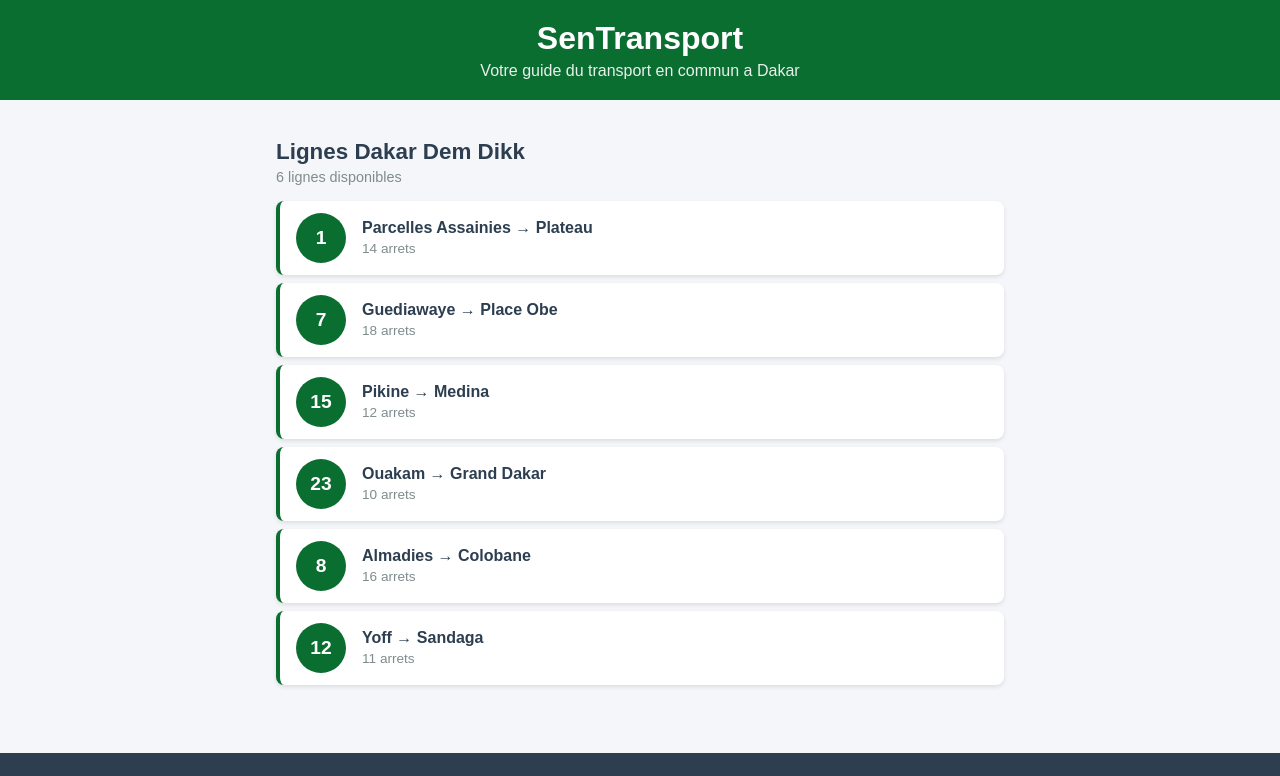
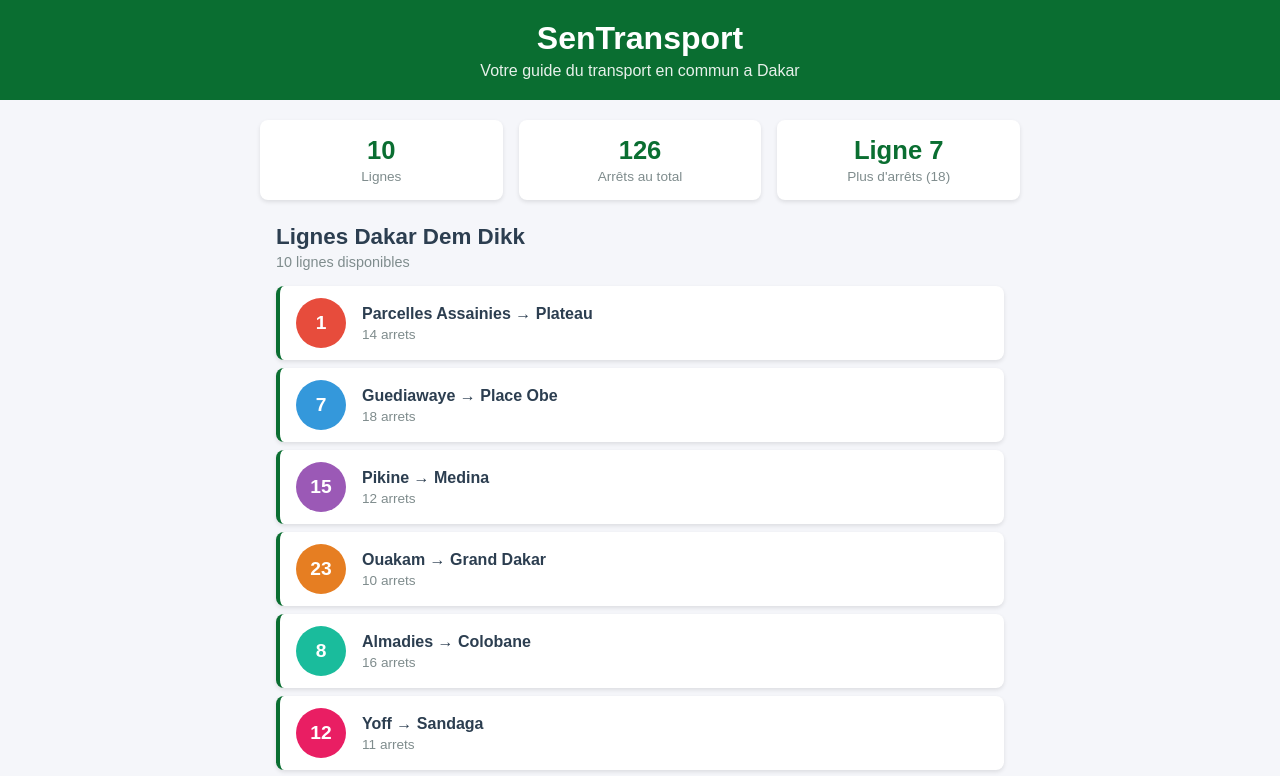
Before and after one commit to seydinamouhamadoulaminediouf/sentransport, a React (Create React App) app: page / in a window 1280 px wide. Shown: the top 776 px of the page. Built offline with nearby package versions, Linux system fonts and the light colour scheme.

Commit message:
Lab 2 : exercices composants statiques couleur StatReseau lignes supplementaires

```diff
--- a/src/App.js
+++ b/src/App.js
@@ -1,5 +1,6 @@
 import "./App.css";
 import Header from "./Header";
+import StatReseau from "./StatReseau";
 import ListeLignes from "./ListeLignes";
 import Footer from "./Footer";
 function App() {
@@ -10,6 +11,7 @@
       depart: "Parcelles Assainies",
       arrivee: "Plateau",
       arrets: 14,
+      couleur: "#e74c3c",
     },
     {
       id: 2,
@@ -17,22 +19,79 @@
       depart: "Guediawaye",
       arrivee: "Place Obe",
       arrets: 18,
+      couleur: "#3498db",
     },
-    { id: 3, numero: "15", depart: "Pikine", arrivee: "Medina", arrets: 12 },
+    {
+      id: 3,
+      numero: "15",
+      depart: "Pikine",
+      arrivee: "Medina",
+      arrets: 12,
+      couleur: "#9b59b6",
+    },
     {
       id: 4,
       numero: "23",
       depart: "Ouakam",
       arrivee: "Grand Dakar",
       arrets: 10,
+      couleur: "#e67e22",
     },
-    { id: 5, numero: "8", depart: "Almadies", arrivee: "Colobane", arrets: 16 },
-    { id: 6, numero: "12", depart: "Yoff", arrivee: "Sandaga", arrets: 11 },
+    {
+      id: 5,
+      numero: "8",
+      depart: "Almadies",
+      arrivee: "Colobane",
+      arrets: 16,
+      couleur: "#1abc9c",
+    },
+    {
+      id: 6,
+      numero: "12",
+      depart: "Yoff",
+      arrivee: "Sandaga",
+      arrets: 11,
+      couleur: "#e91e63",
+    },
+    // 4 nouvelles lignes (Exercice 3)
+    {
+      id: 7,
+      numero: "5",
+      depart: "Fann",
+      arrivee: "HLM",
+      arrets: 9,
+      couleur: "#f39c12",
+    },
+    {
+      id: 8,
+      numero: "18",
+      depart: "Liberte",
+      arrivee: "Dieuppeul",
+      arrets: 13,
+      couleur: "#2ecc71",
+    },
+    {
+      id: 9,
+      numero: "31",
+      depart: "Sicap",
+      arrivee: "Medina",
+      arrets: 8,
+      couleur: "#c0392b",
+    },
+    {
+      id: 10,
+      numero: "42",
+      depart: "HLM",
+      arrivee: "Plateau",
+      arrets: 15,
+      couleur: "#2980b9",
+    },
   ];
   return (
     <div className="App">
       <Header />
       <main className="contenu">
+        <StatReseau lignes={lignes} />
         <ListeLignes lignes={lignes} />
       </main>
       <Footer />
--- a/src/LigneBus.js
+++ b/src/LigneBus.js
@@ -1,9 +1,11 @@
 import "./LigneBus.css";
 
-function LigneBus({ numero, depart, arrivee, arrets }) {
+function LigneBus({ numero, depart, arrivee, arrets, couleur }) {
   return (
     <div className="ligne-bus">
-      <div className="ligne-numero">{numero}</div>
+      <div className="ligne-numero" style={{ backgroundColor: couleur }}>
+        {numero}
+      </div>
       <div className="ligne-info">
         <span className="ligne-trajet">
           {depart} &rarr; {arrivee}
--- a/src/ListeLignes.js
+++ b/src/ListeLignes.js
@@ -13,6 +13,7 @@
           depart={ligne.depart}
           arrivee={ligne.arrivee}
           arrets={ligne.arrets}
+          couleur={ligne.couleur}
         />
       ))}
     </div>
--- /dev/null
+++ b/src/StatReseau.css
@@ -0,0 +1,30 @@
+.stat-reseau {
+  display: flex;
+  gap: 16px;
+  margin-bottom: 24px;
+  flex-wrap: wrap;
+}
+
+.stat-carte {
+  flex: 1;
+  min-width: 120px;
+  background: white;
+  border-radius: 8px;
+  padding: 16px;
+  text-align: center;
+  box-shadow: 0 2px 4px rgba(0, 0, 0, 0.1);
+  display: flex;
+  flex-direction: column;
+}
+
+.stat-valeur {
+  font-size: 1.6rem;
+  font-weight: bold;
+  color: #0a6e31;
+}
+
+.stat-label {
+  font-size: 0.85rem;
+  color: #7f8c8d;
+  margin-top: 4px;
+}
--- /dev/null
+++ b/src/StatReseau.js
@@ -0,0 +1,29 @@
+import "./StatReseau.css";
+
+function StatReseau({ lignes }) {
+  const totalLignes = lignes.length;
+  const totalArrets = lignes.reduce((sum, l) => sum + l.arrets, 0);
+  const ligneMax = lignes.reduce(
+    (max, l) => (l.arrets > max.arrets ? l : max),
+    lignes[0],
+  );
+
+  return (
+    <div className="stat-reseau">
+      <div className="stat-carte">
+        <span className="stat-valeur">{totalLignes}</span>
+        <span className="stat-label">Lignes</span>
+      </div>
+      <div className="stat-carte">
+        <span className="stat-valeur">{totalArrets}</span>
+        <span className="stat-label">Arrêts au total</span>
+      </div>
+      <div className="stat-carte">
+        <span className="stat-valeur">Ligne {ligneMax.numero}</span>
+        <span className="stat-label">Plus d'arrêts ({ligneMax.arrets})</span>
+      </div>
+    </div>
+  );
+}
+
+export default StatReseau;
```
